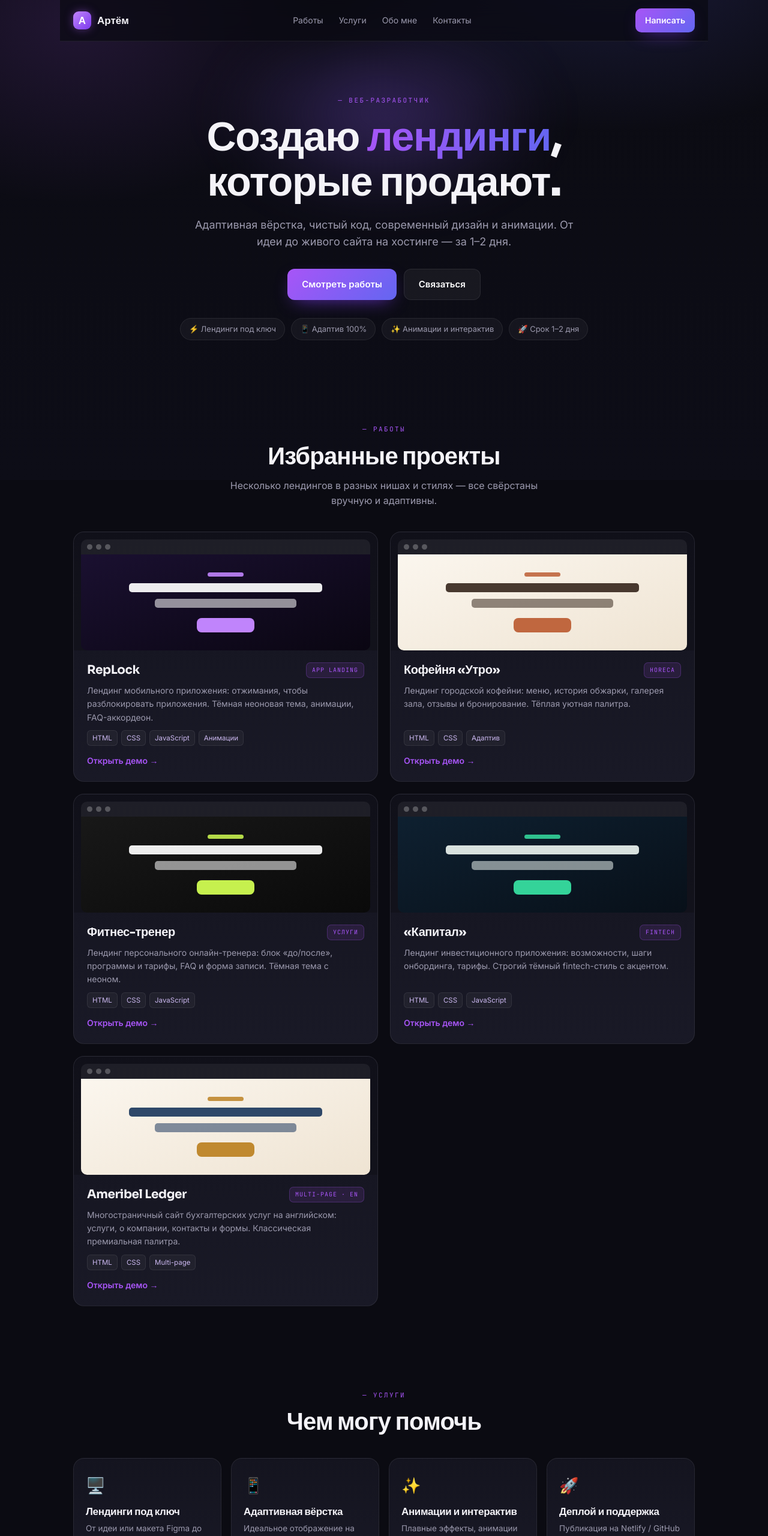
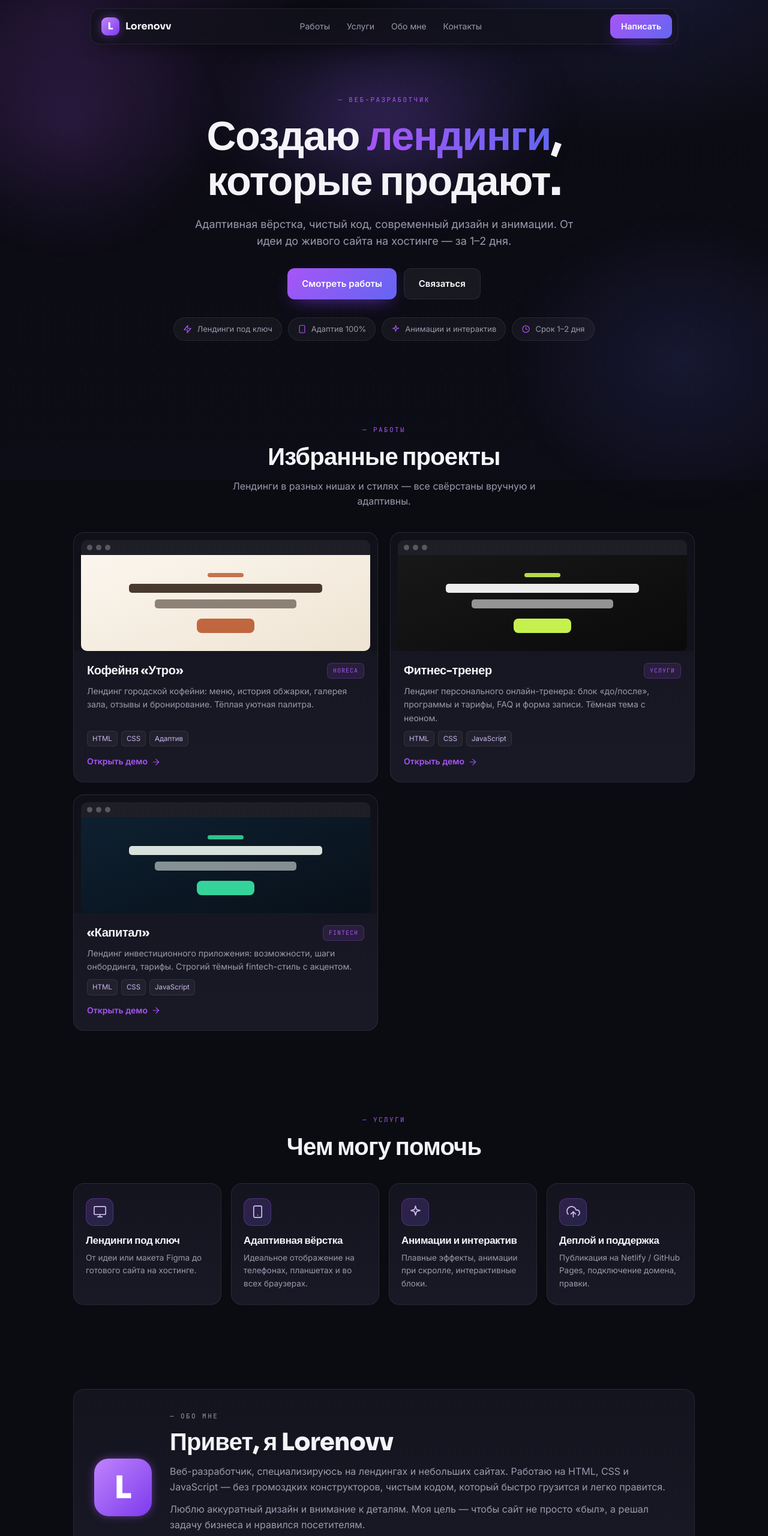
Before and after one commit to Lorenovv/portfolio, a plain HTML site: page index.html in a window 1280 px wide. Shown: the top 2560 px of the page at 60% size. Drawn offline with Linux system fonts and the light colour scheme.

Commit message:
Rebrand to Lorenovv, SVG icons, floating header, animated background, 3 projects, real contacts

```diff
--- a/css/style.css
+++ b/css/style.css
@@ -15,37 +15,54 @@
 html,body{max-width:100%;overflow-x:hidden}
 html{scroll-behavior:smooth}
 body{font-family:'Inter',system-ui,sans-serif;background:var(--bg);color:var(--text);line-height:1.6;-webkit-font-smoothing:antialiased}
-body::before{content:"";position:fixed;inset:0;z-index:-2;background:radial-gradient(800px 500px at 80% -10%,rgba(99,102,241,.18),transparent 60%),radial-gradient(700px 500px at 10% 5%,rgba(168,85,247,.14),transparent 60%),linear-gradient(180deg,var(--bg),var(--bg-2))}
+/* layered animated background */
+body::before{content:"";position:fixed;inset:0;z-index:-2;background:
+	radial-gradient(rgba(255,255,255,.022) 1px, transparent 1.6px) 0 0/30px 30px,
+	radial-gradient(820px 520px at 82% -8%, rgba(99,102,241,.16), transparent 60%),
+	radial-gradient(720px 520px at 8% 4%, rgba(168,85,247,.12), transparent 60%),
+	linear-gradient(180deg,var(--bg),var(--bg-2))}
+body::after{content:"";position:fixed;inset:-25%;z-index:-1;pointer-events:none;background:
+	radial-gradient(440px 380px at 25% 35%, rgba(168,85,247,.13), transparent 60%),
+	radial-gradient(480px 400px at 78% 68%, rgba(99,102,241,.13), transparent 62%);
+	animation:drift 32s ease-in-out infinite alternate}
+@keyframes drift{0%{transform:translate3d(-2.5%,-1.5%,0) scale(1)}100%{transform:translate3d(2.5%,1.5%,0) scale(1.06)}}
 a{color:inherit;text-decoration:none}
 h1,h2,h3{font-family:'Sora',sans-serif;letter-spacing:-.02em;line-height:1.1}
+.sprite{position:absolute;width:0;height:0;overflow:hidden}
+
+/* icons */
+.ic{width:1em;height:1em;flex:none;fill:none;stroke:currentColor;stroke-width:1.7;stroke-linecap:round;stroke-linejoin:round;vertical-align:-.05em}
 
 .grad{background:linear-gradient(100deg,var(--a1),var(--a2));-webkit-background-clip:text;background-clip:text;color:transparent}
 .eyebrow{font-family:'JetBrains Mono',monospace;text-transform:uppercase;letter-spacing:.22em;font-size:11px;color:var(--a1);margin-bottom:14px}
-.logo__mark{display:inline-grid;place-items:center;width:30px;height:30px;border-radius:9px;background:linear-gradient(135deg,#c084fc,#7c3aed);font-family:'Sora',sans-serif;font-weight:800;color:#fff;font-size:17px;box-shadow:0 0 16px -2px rgba(168,85,247,.6)}
-.logo__mark--lg{width:96px;height:96px;border-radius:24px;font-size:54px}
-.logo__mark--sm{width:22px;height:22px;border-radius:7px;font-size:13px}
+.logo__mark{display:inline-grid;place-items:center;width:30px;height:30px;border-radius:9px;background:linear-gradient(135deg,#c084fc,#7c3aed);font-family:'Sora',sans-serif;font-weight:800;color:#fff;font-size:16px;box-shadow:0 0 16px -2px rgba(168,85,247,.6)}
+.logo__mark--lg{width:96px;height:96px;border-radius:24px;font-size:52px}
+.logo__mark--sm{width:22px;height:22px;border-radius:7px;font-size:12px}
 
-/* NAV */
-.nav{position:sticky;top:0;z-index:50;display:flex;align-items:center;justify-content:space-between;gap:16px;padding:14px 22px;max-width:var(--max);margin:0 auto;width:100%;background:rgba(11,11,18,.72);backdrop-filter:blur(14px);border-bottom:1px solid var(--line)}
-.nav__logo{display:flex;align-items:center;gap:10px;font-family:'Sora',sans-serif;font-weight:700;font-size:17px}
-.nav__links{display:flex;gap:26px;font-size:14px;color:var(--muted)}
+/* NAV — floating pill */
+.nav{position:sticky;top:14px;z-index:50;margin:14px auto 0;max-width:980px;width:calc(100% - 32px);display:flex;align-items:center;gap:18px;padding:9px 9px 9px 18px;background:rgba(18,18,28,.72);backdrop-filter:blur(16px);-webkit-backdrop-filter:blur(16px);border:1px solid var(--line);border-radius:16px;box-shadow:0 12px 34px -20px rgba(0,0,0,.9)}
+.nav__logo{display:flex;align-items:center;gap:10px;font-family:'Sora',sans-serif;font-weight:700;font-size:16px}
+.nav__links{display:flex;gap:28px;flex:1;justify-content:center;font-size:14px;color:var(--muted)}
+.nav__links a{transition:color .15s ease}
 .nav__links a:hover{color:var(--text)}
 
 /* BUTTONS */
 .btn{display:inline-flex;align-items:center;justify-content:center;gap:8px;background:linear-gradient(135deg,var(--a1),var(--a2));color:#fff;font-weight:600;font-size:15px;padding:13px 24px;border-radius:12px;border:0;cursor:pointer;transition:transform .15s ease,box-shadow .15s ease;box-shadow:0 10px 30px -12px rgba(124,58,237,.8)}
 .btn:hover{transform:translateY(-2px);box-shadow:0 16px 36px -12px rgba(124,58,237,.9)}
+.btn .ic{width:18px;height:18px;stroke-width:2}
 .btn--ghost{background:rgba(255,255,255,.05);border:1px solid var(--line);box-shadow:none}
 .btn--ghost:hover{background:rgba(255,255,255,.09);box-shadow:none}
-.btn--sm{padding:9px 16px;font-size:14px;border-radius:10px}
+.btn--sm{padding:9px 18px;font-size:14px;border-radius:11px}
 
 /* HERO */
-.hero{position:relative;max-width:var(--max);margin:0 auto;padding:90px 22px 70px;text-align:center}
+.hero{position:relative;max-width:var(--max);margin:0 auto;padding:84px 22px 70px;text-align:center}
 .glow{position:absolute;top:-40px;left:50%;transform:translateX(-50%);width:560px;max-width:90%;height:320px;background:radial-gradient(closest-side,rgba(139,92,246,.32),transparent);filter:blur(40px);z-index:-1;pointer-events:none}
 .hero__title{font-size:clamp(40px,8vw,68px);font-weight:800;margin-bottom:20px}
 .hero__lead{max-width:56ch;margin:0 auto 30px;color:var(--muted);font-size:clamp(15px,2.4vw,18px)}
 .hero__cta{display:flex;gap:12px;justify-content:center;flex-wrap:wrap;margin-bottom:30px}
 .chips{display:flex;gap:10px;justify-content:center;flex-wrap:wrap}
-.chip{font-size:13px;color:var(--muted);background:rgba(255,255,255,.04);border:1px solid var(--line);border-radius:999px;padding:7px 14px}
+.chip{display:inline-flex;align-items:center;gap:8px;font-size:13px;color:var(--muted);background:rgba(255,255,255,.04);border:1px solid var(--line);border-radius:999px;padding:8px 15px}
+.chip .ic{width:15px;height:15px;stroke:var(--a1);stroke-width:1.9}
 
 /* SECTIONS */
 .section{max-width:var(--max);margin:0 auto;padding:70px 22px}
@@ -69,7 +86,6 @@ h1,h2,h3{font-family:'Sora',sans-serif;letter-spacing:-.02em;line-height:1.1}
 .work[data-theme="coffee"] .pv{--pv-bg:linear-gradient(160deg,#fbf6ee,#efe4d3);--pv-accent:#c0673f;--pv-text:#3a2a20}
 .work[data-theme="fitness"] .pv{--pv-bg:linear-gradient(160deg,#181818,#0a0a0a);--pv-accent:#c6f04e;--pv-text:#fff}
 .work[data-theme="capital"] .pv{--pv-bg:linear-gradient(160deg,#0e2030,#081019);--pv-accent:#34d399;--pv-text:#eaf2ee}
-.work[data-theme="ledger"] .pv{--pv-bg:linear-gradient(160deg,#fbf6ee,#efe4d3);--pv-accent:#c0892f;--pv-text:#1e3a5f}
 .work__info{padding:20px 22px 22px;display:flex;flex-direction:column;gap:10px;flex:1}
 .work__head{display:flex;align-items:center;justify-content:space-between;gap:10px}
 .work__head h3{font-size:20px}
@@ -77,13 +93,16 @@ h1,h2,h3{font-family:'Sora',sans-serif;letter-spacing:-.02em;line-height:1.1}
 .work__info p{color:var(--muted);font-size:14px;flex:1}
 .tags{display:flex;flex-wrap:wrap;gap:6px}
 .tags span{font-size:11.5px;color:#cbb8f0;background:rgba(255,255,255,.04);border:1px solid var(--line);border-radius:6px;padding:3px 8px}
-.work__link{font-weight:600;font-size:14px;color:var(--a1);margin-top:4px}
+.work__link{display:inline-flex;align-items:center;gap:6px;font-weight:600;font-size:14px;color:var(--a1);margin-top:4px}
+.work__link .ic{width:16px;height:16px;transition:transform .2s ease}
 .work:hover .work__link{color:var(--a2)}
+.work:hover .work__link .ic{transform:translateX(4px)}
 
 /* SERVICES */
 .services{display:grid;grid-template-columns:repeat(4,1fr);gap:16px}
 .svc{padding:24px 20px;text-align:left}
-.svc__ic{font-size:26px;display:block;margin-bottom:14px}
+.svc__ic{display:inline-grid;place-items:center;width:46px;height:46px;border-radius:13px;background:linear-gradient(135deg,rgba(168,85,247,.2),rgba(99,102,241,.18));border:1px solid rgba(168,85,247,.3);margin-bottom:16px}
+.svc__ic .ic{width:23px;height:23px;stroke:#d7c2f7}
 .svc h3{font-size:17px;margin-bottom:8px}
 .svc p{color:var(--muted);font-size:13.5px}
 
@@ -128,5 +147,6 @@ h1,h2,h3{font-family:'Sora',sans-serif;letter-spacing:-.02em;line-height:1.1}
 }
 @media (prefers-reduced-motion:reduce){
 	.reveal{opacity:1;transform:none;transition:none}
+	body::after{animation:none}
 	html{scroll-behavior:auto}
 }
--- a/index.html
+++ b/index.html
@@ -4,16 +4,29 @@
 	<meta charset="UTF-8" />
 	<meta name="viewport" content="width=device-width, initial-scale=1.0" />
 	<meta name="theme-color" content="#0b0b12" />
-	<title>Артём — веб-разработчик · лендинги под ключ</title>
-	<meta name="description" content="Артём — веб-разработчик. Создаю адаптивные лендинги и сайты под ключ на HTML, CSS, JavaScript." />
+	<title>Lorenovv — веб-разработчик · лендинги под ключ</title>
+	<meta name="description" content="Lorenovv — веб-разработчик. Создаю адаптивные лендинги и сайты под ключ на HTML, CSS, JavaScript." />
 	<link rel="preconnect" href="https://fonts.googleapis.com" />
 	<link rel="preconnect" href="https://fonts.gstatic.com" crossorigin />
 	<link href="https://fonts.googleapis.com/css2?family=Sora:wght@400;500;600;700;800&family=Inter:wght@400;500;600&family=JetBrains+Mono:wght@400;500&display=swap" rel="stylesheet" />
 	<link rel="stylesheet" href="css/style.css" />
 </head>
 <body>
+	<!-- SVG icon sprite -->
+	<svg width="0" height="0" class="sprite" aria-hidden="true" focusable="false">
+		<symbol id="i-bolt" viewBox="0 0 24 24"><polygon points="13 2 3 14 12 14 11 22 21 10 12 10 13 2"/></symbol>
+		<symbol id="i-mobile" viewBox="0 0 24 24"><rect x="5" y="2" width="14" height="20" rx="2.5"/><line x1="12" y1="18" x2="12.01" y2="18"/></symbol>
+		<symbol id="i-spark" viewBox="0 0 24 24"><path d="M12 2l1.8 6.2L20 10l-6.2 1.8L12 18l-1.8-6.2L4 10l6.2-1.8z"/></symbol>
+		<symbol id="i-clock" viewBox="0 0 24 24"><circle cx="12" cy="12" r="9"/><polyline points="12 7 12 12 16 14"/></symbol>
+		<symbol id="i-monitor" viewBox="0 0 24 24"><rect x="2" y="3" width="20" height="14" rx="2"/><line x1="8" y1="21" x2="16" y2="21"/><line x1="12" y1="17" x2="12" y2="21"/></symbol>
+		<symbol id="i-deploy" viewBox="0 0 24 24"><polyline points="16 16 12 12 8 16"/><line x1="12" y1="12" x2="12" y2="21"/><path d="M20.4 18.4A5 5 0 0 0 18 9h-1.26A8 8 0 1 0 3 16.3"/></symbol>
+		<symbol id="i-send" viewBox="0 0 24 24"><line x1="22" y1="2" x2="11" y2="13"/><polygon points="22 2 15 22 11 13 2 9 22 2"/></symbol>
+		<symbol id="i-mail" viewBox="0 0 24 24"><rect x="2" y="4" width="20" height="16" rx="2"/><polyline points="3 6 12 13 21 6"/></symbol>
+		<symbol id="i-arrow" viewBox="0 0 24 24"><line x1="5" y1="12" x2="19" y2="12"/><polyline points="12 5 19 12 12 19"/></symbol>
+	</svg>
+
 	<header class="nav">
-		<a class="nav__logo" href="#top"><span class="logo__mark">А</span> <span>Артём</span></a>
+		<a class="nav__logo" href="#top"><span class="logo__mark">L</span> <span>Lorenovv</span></a>
 		<nav class="nav__links">
 			<a href="#works">Работы</a>
 			<a href="#services">Услуги</a>
@@ -35,10 +48,10 @@
 				<a class="btn btn--ghost" href="#contact">Связаться</a>
 			</div>
 			<div class="chips reveal">
-				<span class="chip">⚡ Лендинги под ключ</span>
-				<span class="chip">📱 Адаптив 100%</span>
-				<span class="chip">✨ Анимации и интерактив</span>
-				<span class="chip">🚀 Срок 1–2 дня</span>
+				<span class="chip"><svg class="ic"><use href="#i-bolt"/></svg> Лендинги под ключ</span>
+				<span class="chip"><svg class="ic"><use href="#i-mobile"/></svg> Адаптив 100%</span>
+				<span class="chip"><svg class="ic"><use href="#i-spark"/></svg> Анимации и интерактив</span>
+				<span class="chip"><svg class="ic"><use href="#i-clock"/></svg> Срок 1–2 дня</span>
 			</div>
 		</section>
 
@@ -47,23 +60,10 @@
 			<div class="section__head reveal">
 				<p class="eyebrow">— работы</p>
 				<h2 class="section__title">Избранные проекты</h2>
-				<p class="section__lead">Несколько лендингов в разных нишах и стилях — все свёрстаны вручную и адаптивны.</p>
+				<p class="section__lead">Лендинги в разных нишах и стилях — все свёрстаны вручную и адаптивны.</p>
 			</div>
 
 			<div class="works">
-				<a class="work reveal" data-theme="replock" href="#" target="_blank" rel="noopener">
-					<div class="pv">
-						<div class="pv__bar"><i></i><i></i><i></i></div>
-						<div class="pv__body"><span class="pv__eyebrow"></span><span class="pv__h"></span><span class="pv__h pv__h--2"></span><span class="pv__btn"></span></div>
-					</div>
-					<div class="work__info">
-						<div class="work__head"><h3>RepLock</h3><span class="work__cat">App landing</span></div>
-						<p>Лендинг мобильного приложения: отжимания, чтобы разблокировать приложения. Тёмная неоновая тема, анимации, FAQ-аккордеон.</p>
-						<div class="tags"><span>HTML</span><span>CSS</span><span>JavaScript</span><span>Анимации</span></div>
-						<span class="work__link">Открыть демо →</span>
-					</div>
-				</a>
-
 				<a class="work reveal" data-theme="coffee" href="#" target="_blank" rel="noopener">
 					<div class="pv">
 						<div class="pv__bar"><i></i><i></i><i></i></div>
@@ -73,7 +73,7 @@
 						<div class="work__head"><h3>Кофейня «Утро»</h3><span class="work__cat">HoReCa</span></div>
 						<p>Лендинг городской кофейни: меню, история обжарки, галерея зала, отзывы и бронирование. Тёплая уютная палитра.</p>
 						<div class="tags"><span>HTML</span><span>CSS</span><span>Адаптив</span></div>
-						<span class="work__link">Открыть демо →</span>
+						<span class="work__link">Открыть демо <svg class="ic"><use href="#i-arrow"/></svg></span>
 					</div>
 				</a>
 
@@ -86,7 +86,7 @@
 						<div class="work__head"><h3>Фитнес-тренер</h3><span class="work__cat">Услуги</span></div>
 						<p>Лендинг персонального онлайн-тренера: блок «до/после», программы и тарифы, FAQ и форма записи. Тёмная тема с неоном.</p>
 						<div class="tags"><span>HTML</span><span>CSS</span><span>JavaScript</span></div>
-						<span class="work__link">Открыть демо →</span>
+						<span class="work__link">Открыть демо <svg class="ic"><use href="#i-arrow"/></svg></span>
 					</div>
 				</a>
 
@@ -99,20 +99,7 @@
 						<div class="work__head"><h3>«Капитал»</h3><span class="work__cat">Fintech</span></div>
 						<p>Лендинг инвестиционного приложения: возможности, шаги онбординга, тарифы. Строгий тёмный fintech-стиль с акцентом.</p>
 						<div class="tags"><span>HTML</span><span>CSS</span><span>JavaScript</span></div>
-						<span class="work__link">Открыть демо →</span>
-					</div>
-				</a>
-
-				<a class="work reveal" data-theme="ledger" href="#" target="_blank" rel="noopener">
-					<div class="pv">
-						<div class="pv__bar"><i></i><i></i><i></i></div>
-						<div class="pv__body"><span class="pv__eyebrow"></span><span class="pv__h"></span><span class="pv__h pv__h--2"></span><span class="pv__btn"></span></div>
-					</div>
-					<div class="work__info">
-						<div class="work__head"><h3>Ameribel Ledger</h3><span class="work__cat">Multi-page · EN</span></div>
-						<p>Многостраничный сайт бухгалтерских услуг на английском: услуги, о компании, контакты и формы. Классическая премиальная палитра.</p>
-						<div class="tags"><span>HTML</span><span>CSS</span><span>Multi-page</span></div>
-						<span class="work__link">Открыть демо →</span>
+						<span class="work__link">Открыть демо <svg class="ic"><use href="#i-arrow"/></svg></span>
 					</div>
 				</a>
 			</div>
@@ -125,20 +112,20 @@
 				<h2 class="section__title">Чем могу помочь</h2>
 			</div>
 			<div class="services">
-				<div class="card svc reveal"><span class="svc__ic">🖥️</span><h3>Лендинги под ключ</h3><p>От идеи или макета Figma до готового сайта на хостинге.</p></div>
-				<div class="card svc reveal"><span class="svc__ic">📱</span><h3>Адаптивная вёрстка</h3><p>Идеальное отображение на телефонах, планшетах и во всех браузерах.</p></div>
-				<div class="card svc reveal"><span class="svc__ic">✨</span><h3>Анимации и интерактив</h3><p>Плавные эффекты, анимации при скролле, интерактивные блоки.</p></div>
-				<div class="card svc reveal"><span class="svc__ic">🚀</span><h3>Деплой и поддержка</h3><p>Публикация на Netlify / GitHub Pages, подключение домена, правки.</p></div>
+				<div class="card svc reveal"><span class="svc__ic"><svg class="ic"><use href="#i-monitor"/></svg></span><h3>Лендинги под ключ</h3><p>От идеи или макета Figma до готового сайта на хостинге.</p></div>
+				<div class="card svc reveal"><span class="svc__ic"><svg class="ic"><use href="#i-mobile"/></svg></span><h3>Адаптивная вёрстка</h3><p>Идеальное отображение на телефонах, планшетах и во всех браузерах.</p></div>
+				<div class="card svc reveal"><span class="svc__ic"><svg class="ic"><use href="#i-spark"/></svg></span><h3>Анимации и интерактив</h3><p>Плавные эффекты, анимации при скролле, интерактивные блоки.</p></div>
+				<div class="card svc reveal"><span class="svc__ic"><svg class="ic"><use href="#i-deploy"/></svg></span><h3>Деплой и поддержка</h3><p>Публикация на Netlify / GitHub Pages, подключение домена, правки.</p></div>
 			</div>
 		</section>
 
 		<!-- ABOUT -->
 		<section class="section about" id="about">
 			<div class="about__inner card reveal">
-				<div class="about__logo"><span class="logo__mark logo__mark--lg">А</span></div>
+				<div class="about__logo"><span class="logo__mark logo__mark--lg">L</span></div>
 				<div class="about__txt">
 					<p class="eyebrow">— обо мне</p>
-					<h2 class="section__title">Привет, я Артём</h2>
+					<h2 class="section__title">Привет, я Lorenovv</h2>
 					<p>Веб-разработчик, специализируюсь на лендингах и небольших сайтах. Работаю на HTML, CSS и JavaScript — без громоздких конструкторов, чистым кодом, который быстро грузится и легко правится.</p>
 					<p>Люблю аккуратный дизайн и внимание к деталям. Моя цель — чтобы сайт не просто «был», а решал задачу бизнеса и нравился посетителям.</p>
 					<div class="about__stack">
@@ -169,16 +156,15 @@
 				<h2 class="contact__title">Давайте сделаем ваш лендинг</h2>
 				<p class="contact__lead">Напишите — обсудим задачу и сроки. Отвечаю быстро.</p>
 				<div class="contact__btns">
-					<a class="btn" href="https://t.me/your_username" target="_blank" rel="noopener">✈️ Telegram</a>
-					<a class="btn btn--ghost" href="mailto:your@email.com">✉️ Email</a>
-					<a class="btn btn--ghost" href="https://wa.me/70000000000" target="_blank" rel="noopener">🟢 WhatsApp</a>
+					<a class="btn" href="https://t.me/OnMyTem4ick" target="_blank" rel="noopener"><svg class="ic"><use href="#i-send"/></svg> Telegram</a>
+					<a class="btn btn--ghost" href="mailto:OnMyTem4ick@yandex.ru"><svg class="ic"><use href="#i-mail"/></svg> Email</a>
 				</div>
 			</div>
 		</section>
 	</main>
 
 	<footer class="foot">
-		<span><span class="logo__mark logo__mark--sm">А</span> Артём · веб-разработчик</span>
+		<span><span class="logo__mark logo__mark--sm">L</span> Lorenovv · веб-разработчик</span>
 		<span>© <span id="year"></span> · Сделано самостоятельно на HTML/CSS/JS</span>
 	</footer>
 
```
